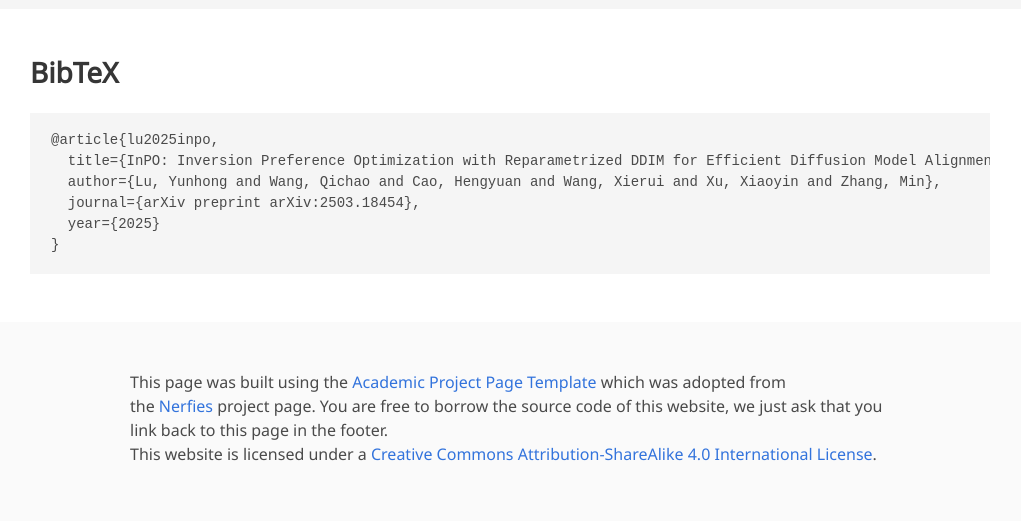
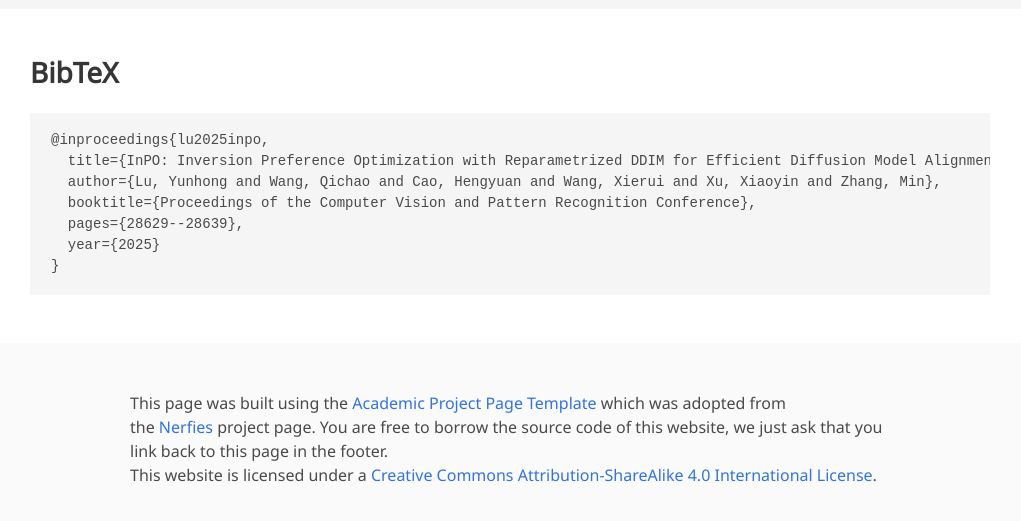
Before and after one commit to JaydenLyh/InPO-project-page, a plain HTML site: page index.html in a window 1280 px wide. Shown: the part 3248-3769 px from the top of the page, without its empty margins (130-1151 px from the left). Drawn offline with nearby package versions, Linux system fonts and the light colour scheme; some icons are missing; a web font is replaced by a local one.

Commit message:
main v12

```diff
--- a/index.html
+++ b/index.html
@@ -212,10 +212,11 @@
   <section class="section" id="BibTeX">
     <div class="container is-max-desktop content">
       <h2 class="title">BibTeX</h2>
-      <pre><code>@article{lu2025inpo,
+      <pre><code>@inproceedings{lu2025inpo,
   title={InPO: Inversion Preference Optimization with Reparametrized DDIM for Efficient Diffusion Model Alignment},
   author={Lu, Yunhong and Wang, Qichao and Cao, Hengyuan and Wang, Xierui and Xu, Xiaoyin and Zhang, Min},
-  journal={arXiv preprint arXiv:2503.18454},
+  booktitle={Proceedings of the Computer Vision and Pattern Recognition Conference},
+  pages={28629--28639},
   year={2025}
 }</code></pre>
     </div>
```
